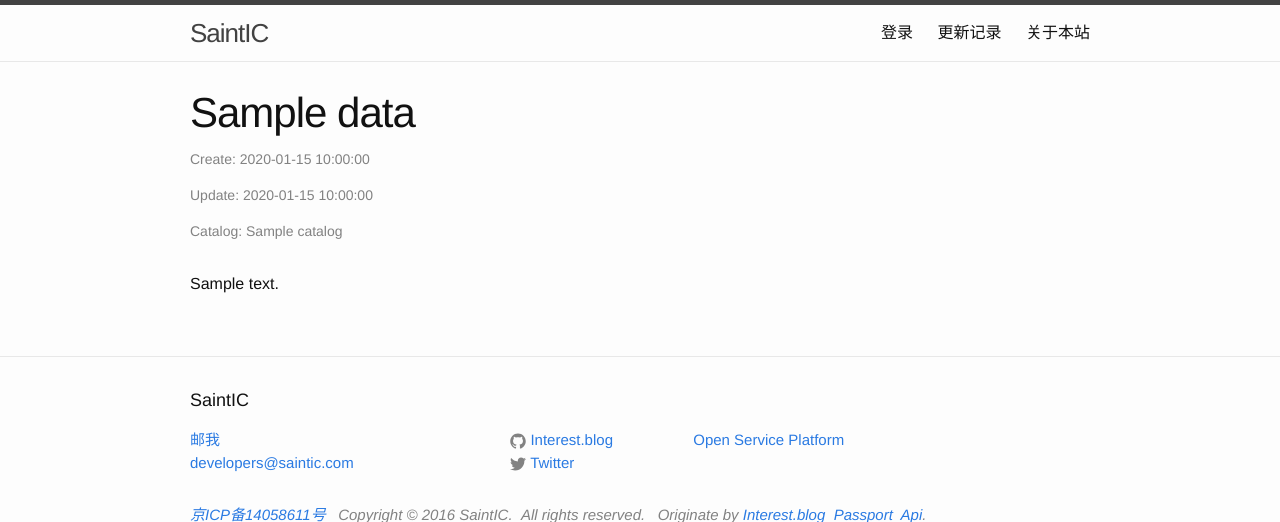
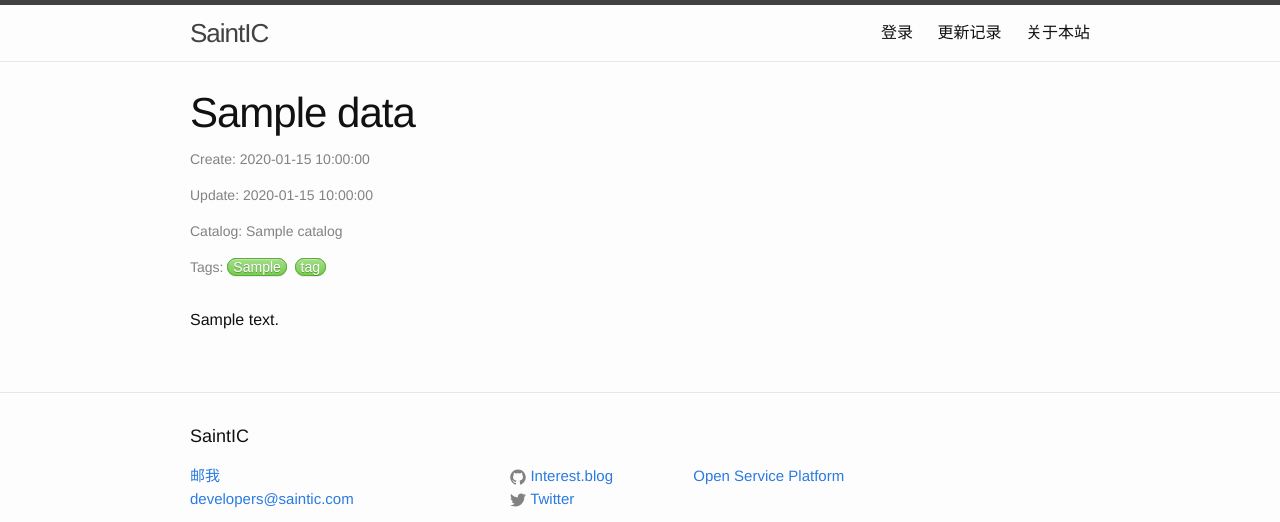
Before and after one commit to saintic/Interest.blog, a Flask app: template templates/front/blogShow.html in a window 1280 px wide. Shown: the top 522 px of the page. Run offline with Flask 2, Linux system fonts and the light colour scheme; the template is opened without the code that fills it: most values are stand-ins (such as "Sample title", 1, 10 or a date in 2020); data that the repository does not hold is empty.

Commit message:
update blogShow tag and home profile

```diff
--- a/templates/front/blogShow.html
+++ b/templates/front/blogShow.html
@@ -28,6 +28,13 @@
     <p class="post-meta">Sources: <img src="{{ url_for('static', filename='img/icon/Reprint.gif') }}" /></p>
     {% elif data.get("sources") == "翻译" %}
     <p class="post-meta">Sources: <img src="{{ url_for('static', filename='img/icon/Translate.gif') }}" /></p>
+    {% endif %}
+    {% if data['tag'] %}
+    <p class="post-meta">Tags:
+        {% for tag in data['tag'].split() %}
+        <scan class="badge green">{{ tag }}</scan>&nbsp;
+        {% endfor %}
+    </p>
     {% endif %}
     {% if g.signin and g.username == data.get("author") or g.username == "admin" %}
     <p class="post-meta">
```
Also changed, not shown: templates/front/home.html (+4 -4 lines), static/img/avatar/ImageUploads/201611232357406792.png (added), static/img/avatar/ImageUploads/201611232357477998.png (added), static/img/avatar/ImageUploads/201611232358111765.png (added), static/img/avatar/ImageUploads/201611232358272318.jpg (added), static/img/avatar/ImageUploads/201611232358575384.png (added), static/img/avatar/ImageUploads/201611232359284179.gif (added), 1 other file.
